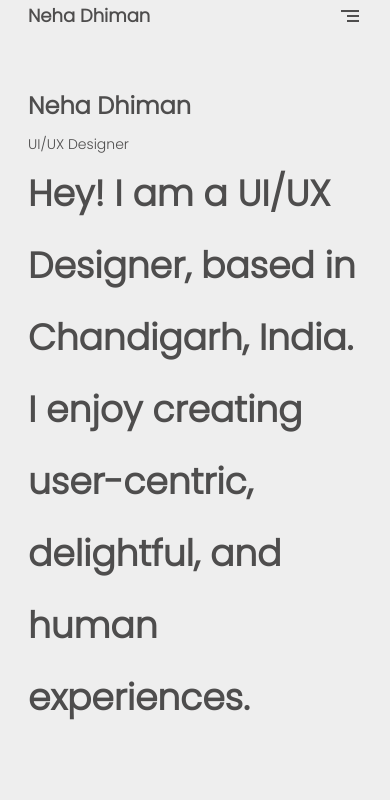
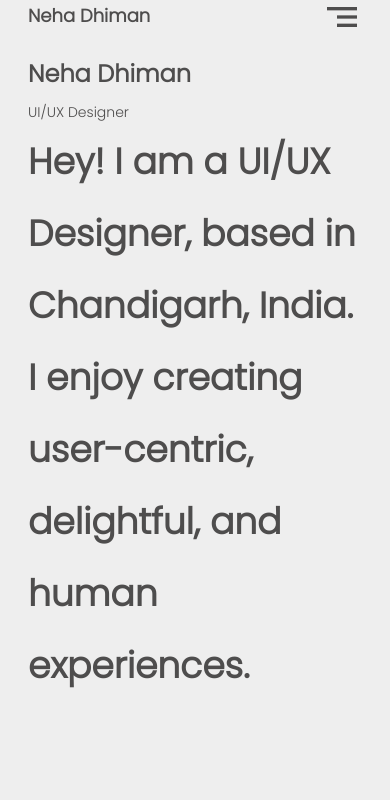
Before and after one commit to pixelknox/neha-dhimanportfolio, a plain HTML site: page index.html in a window 390 px wide. Shown: the top 800 px of the page. Drawn offline with nearby package versions, Linux system fonts and the light colour scheme.

Commit message:
Update common.css

```diff
--- a/css/common.css
+++ b/css/common.css
@@ -10,7 +10,7 @@ html{overflow-x: hidden;position:relative;}
 
 .main{display: flex;width:100%;flex-wrap: wrap;padding: 0 100px;}
 .header{display: flex;flex-direction: column;width: 100%;}
-.header .nav-bar{display:flex;width:100%;flex-direction: row;align-items: center;}
+.header .nav-bar{display:flex;width:100%;flex-direction: row;align-items: center;position: fixed;left: 0;padding:0 2em;z-index:999;background:#eee;}
 .header .nav-bar .logo{display: flex;flex:1 1;font-size: 18px;font-weight:900;line-height: 32px;}
 .header .nav-bar .nav{display: flex;flex: auto;align-items: center;justify-content: flex-end;}
 .header .nav-bar .nav ul{display: flex;} .header .nav-bar .nav ul li{display: flex;padding: 5px;}
@@ -62,8 +62,8 @@ footer p{line-height: 16px;}
     .header .nav-bar .nav-m{display: flex;flex: auto;align-items: center;justify-content: flex-end;position: relative;}
 .header .nav-bar .nav-m ul{display: flex;} .header .nav-bar .nav ul li{display: flex;padding: 5px;}
 .header .nav-bar .nav-m li:first-child{margin-right: 50px;}
-.header .nav-bar .nav-m .toggle-btn{position: absolute;right:0;top:-12px;transition:.35s all ease-in-out;transform:rotate(0deg) scaleX(1);}
-.expand-menu{padding:5px 15px;display:flex;position:absolute;right:0;top:15px;right:-14px;flex-direction: column;background: #1ab05c;color: white;justify-content: center;align-items: center;z-index:999;
+.header .nav-bar .nav-m .toggle-btn{position: absolute;right:0;top:-19px;transition:.35s all ease-in-out;transform:rotate(0deg) scaleX(1);}
+.expand-menu{padding:5px 15px;display:flex;position:absolute;right:0;top:16px;right:-14px;flex-direction: column;background: #1ab05c;color: white;justify-content: center;align-items: center;z-index:999;
 transform: scaleY(0);transform-origin: top;transition:.25 all ease-in-out;opacity: 0;}
 .header .nav-bar .nav-m li, .header .nav-bar .nav-m li a{line-height:10px;margin:10px 0 !important;}
 .expand-menu::before{height: 0;
@@ -76,5 +76,6 @@ content: '';
 top:-10px;right: 10px;}
 .expand-toggle{display: flex !important;transform: scaleY(1);transform-origin: top;transition:.35s all ease-in-out;opacity: 1;}
 .m-rotate{content: '';}
+.header .nav-bar .nav-m .toggle-btn span{font-size: 40px;}
 .m-rotate span{transform:rotate(0deg) scaleX(-1);transform-origin:center;transition:.35s all ease-in-out;}
 }
```
